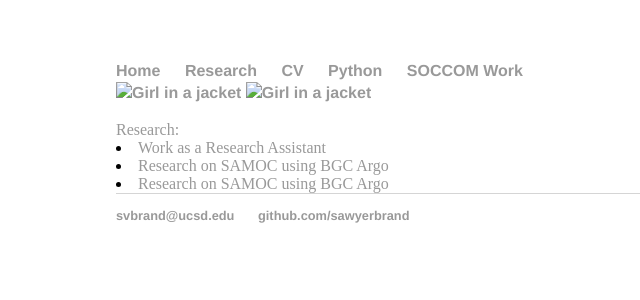
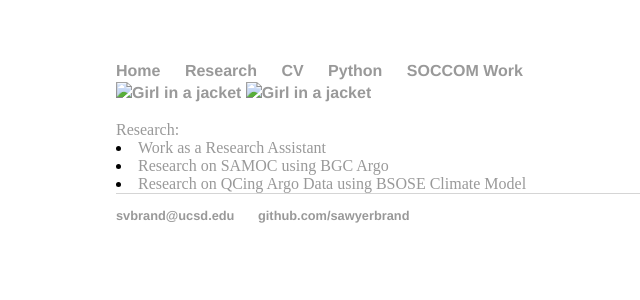
Before and after one commit to SawyerBrand/SawyerBrand.github.io, a Jekyll site: the page built from Research/index.html, in a window 1280 px wide. Shown: the top 300 px of the page, without its empty margins (76-716 px from the left). Built offline with Jekyll 4.4.1, drawn with Linux system fonts in a browser that asks for light colours.

Commit message:
Update index.html

```diff
--- a/Research/index.html
+++ b/Research/index.html
@@ -8,4 +8,4 @@ Research:
 
 				      <li><a href="/res_ass">Work as a Research Assistant</a></li>
 				      <li><a href="/res">Research on SAMOC using BGC Argo</a></li>
-				      <li><a href="/cars_res">Research on SAMOC using BGC Argo</a></li>
+				      <li><a href="/cars_res">Research on QCing Argo Data using BSOSE Climate Model</a></li>
```
